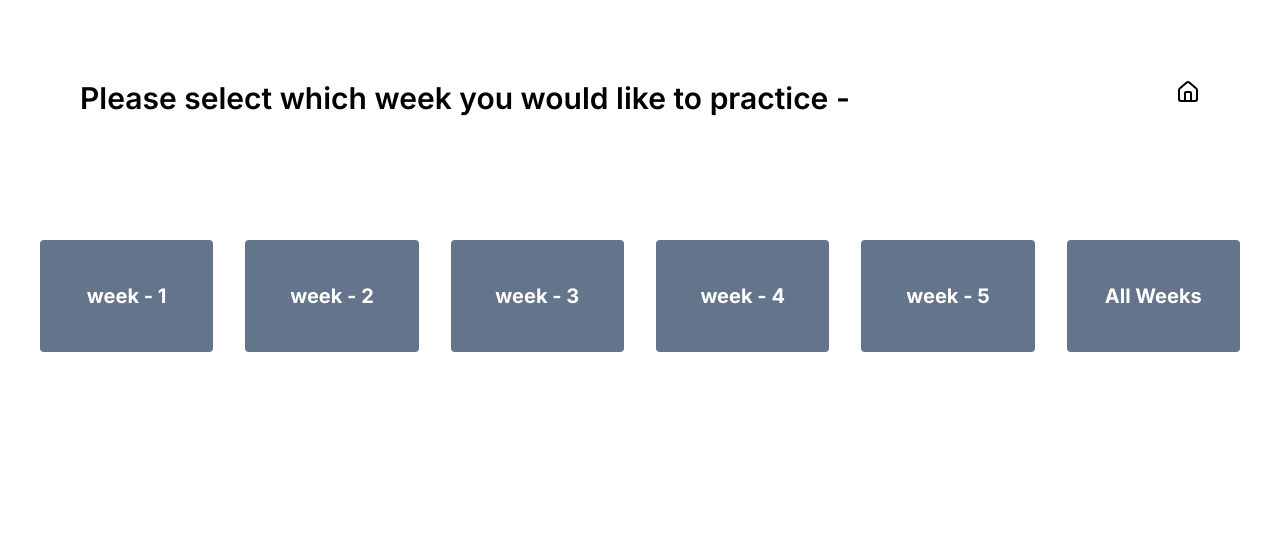
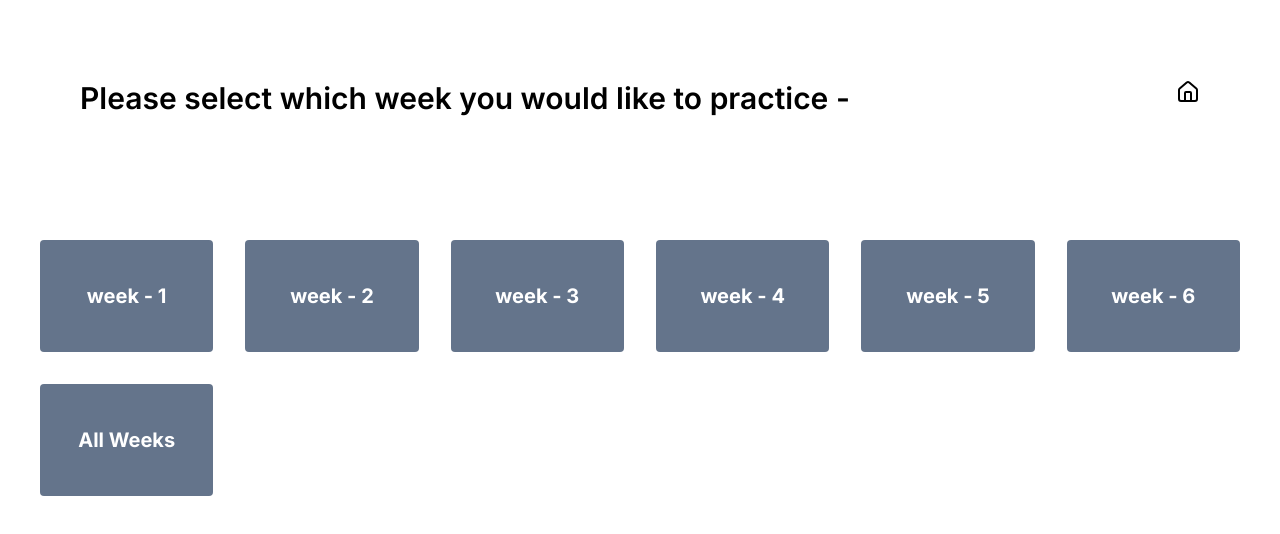
Before and after one commit to paramkansagra/wildlife_ecology_nptel, a Next.js app: page /choice in a window 1280 px wide. Shown: the top 534 px of the page. Built offline with nearby package versions, Linux system fonts and the light colour scheme.

Commit message:
Changed the frontend to make the number of quiz automatically

```diff
--- a/app/(quiz)/choice/page.tsx
+++ b/app/(quiz)/choice/page.tsx
@@ -3,6 +3,7 @@
 import { useRouter } from "next/navigation";
 import React, { useState } from "react";
 import { Home } from "lucide-react";
+import { questionsByWeek } from "@/components/data/questions";
 
 const Choose: React.FC = () => {
 	const [selectedWeek, setSelectedWeek] = useState<string>("");
@@ -40,7 +41,7 @@ const Choose: React.FC = () => {
 			</div>
 			<div className="grid md:grid-cols-6 gap-8 md:gap-6 lg:gap-8 p-10">
 				{/* idhar se weeks change kar sakta hai */}
-				{Array.from({ length: 5 }, (_, i) => `week${i + 1}`).map(
+				{Array.from({ length: Object.keys(questionsByWeek).length }, (_, i) => `week${i + 1}`).map(
 					(week) => (
 						<button
 							key={week}
```
